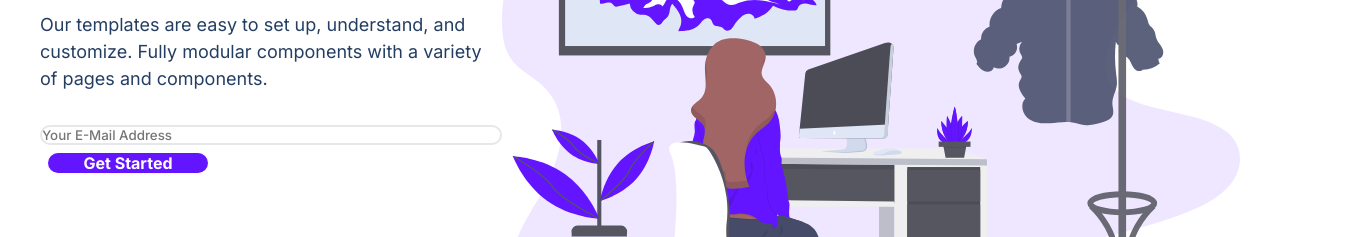
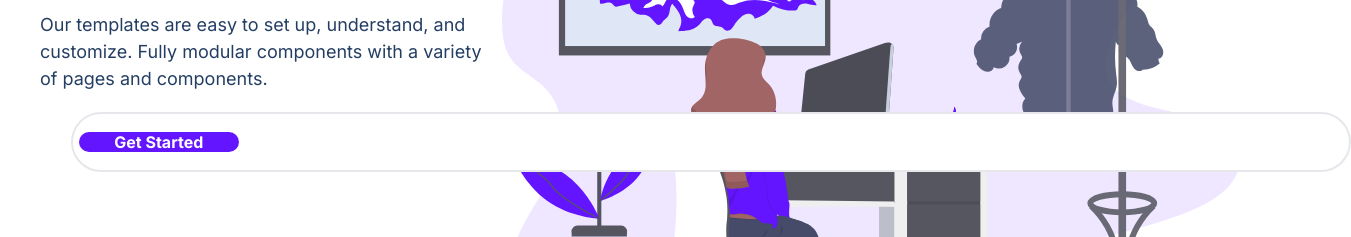
Before and after one commit to nedejer/treact, a plain HTML site: page index.html in a window 1280 px wide. Shown: the part 313-550 px from the top of the page, 1351 px wide, since content can reach past the window. Drawn offline with Linux system fonts and the light colour scheme.

Commit message:
email input, get started button INSIDE

```diff
--- a/style.css
+++ b/style.css
@@ -130,17 +130,25 @@ p {
     line-height: 1.5;
 }
 
+.header__email {
+    display: flex;
+    align-items: center;
+    width: 100%;
+    max-width: 400px;
+    margin: 0 auto;
+}
+
 .header__email--input {
     width: 100%;
     border-radius: 500px;
     border: 2px solid rgb(229, 231, 235);
+    padding: 20px 192px 20px 32px;
     color: rgb (36, 62, 99);
     font-size: 16 px;
     font-weight: 500;
-    position:;
-    top: 0;
-    bottom: 0;
+    position: absolute;
     z-index: 1;
+
 }
 
 .header__email--button {
```
Also changed, not shown: 1 other file.
